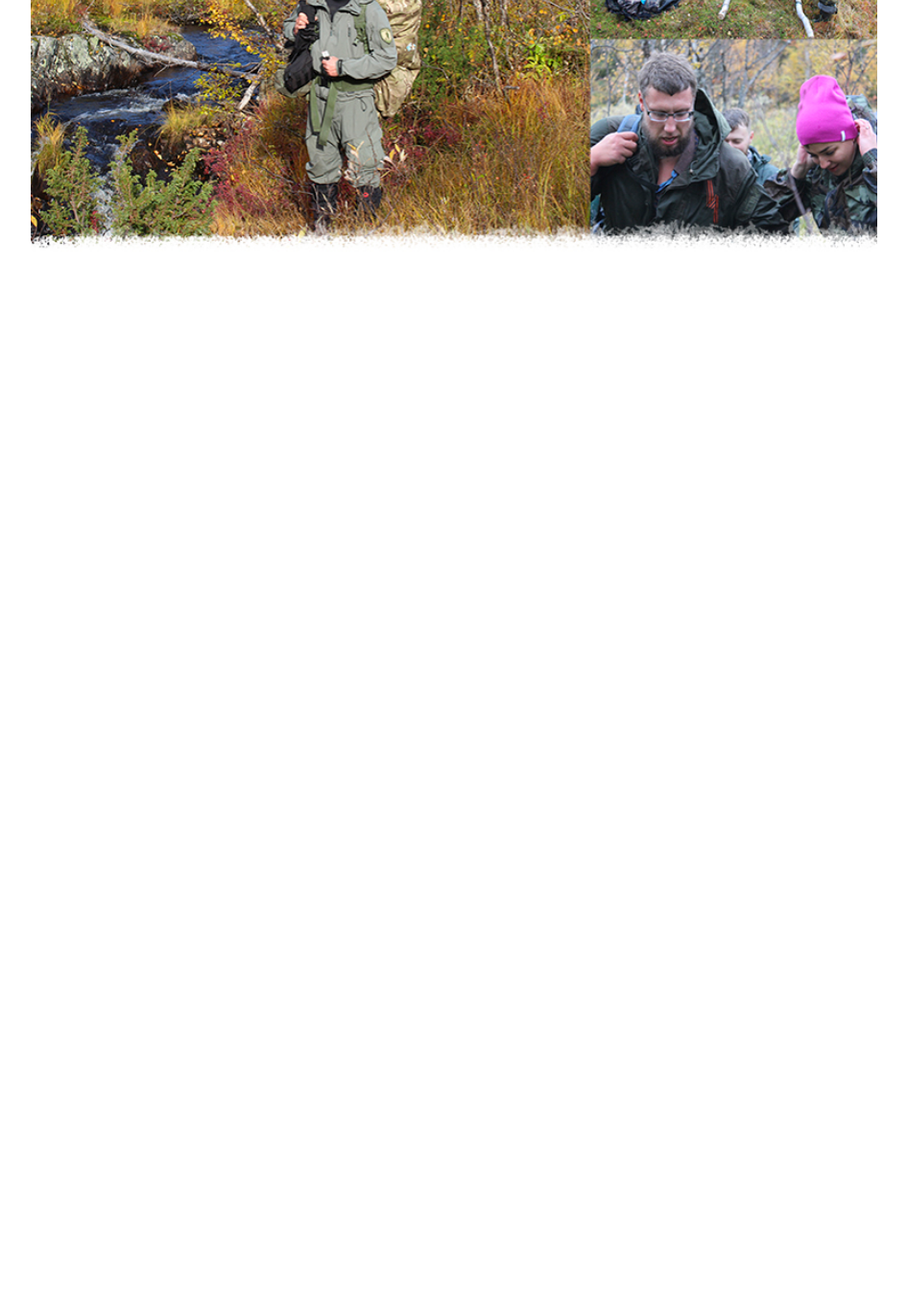
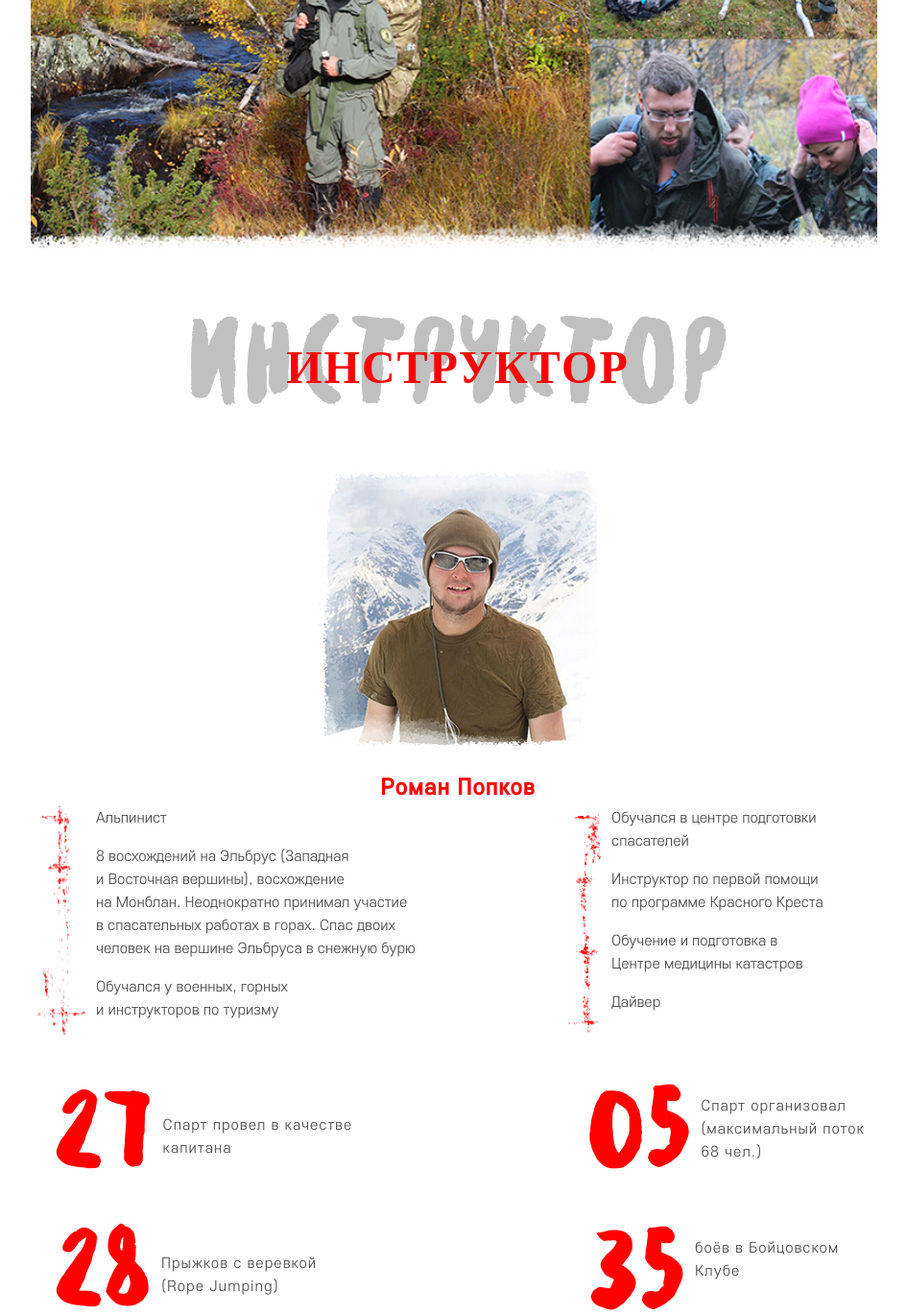
Before and after one commit to buka87-png/Sparta, a plain HTML site: page index.html in a window 1280 px wide. Shown: the part 6912-8282 px from the top of the page at 96% size, without its empty margins (163-1108 px from the left). Before the commit the page ends 7191 px from the top, so only its background shows below. Drawn offline with Linux system fonts and the light colour scheme; a web font is replaced by a local one.

Commit message:
Добавили блок про инструктора

```diff
--- a/css/style.css
+++ b/css/style.css
@@ -764,6 +764,78 @@ ARTICLE2
   margin-left: 80px;
   width: 882px;
 }
+/*.................
+ARTICLE3
+.................*/
+.teacher {
+  margin-top: 100px;
+}
+.instructor__name h1 {
+  font-size: 130px;
+  letter-spacing: 7px;
+  line-height: 20px;
+  color: silver;
+  font-family: "Besom";
+  text-align: center;
+}
+.instructor__name h2 {
+  font-size: 48px;
+  letter-spacing: 2px;
+  color: #ff0000;
+  font-family: "CoreSansE-75ExtraBold";
+  text-transform: uppercase;
+  margin-top: -60px;
+  text-align: center;
+}
+.instructor__face {
+  margin-top: 60px;
+  text-align: center;
+}
+.instructor__face h3 {
+  margin-top: 30px;
+  font-size: 24px;
+  letter-spacing: 1px;
+  line-height: 24px;
+  color: #ff0000;
+  font-family: "CoreSansE-45Regular";
+}
+.instructor__text {
+  display: flex;
+}
+.instructor__text img {
+  margin-left: 100px;
+}
+.instructor__column p {
+  font-size: 16px;
+  line-height: 24px;
+  color: #4d4d4d;
+  font-family: "CoreSansE-35Light";
+  margin-left: 10px;
+}
+.instructor__namber {
+  display: flex;
+  margin-top: 80px;
+  margin-left: 120px;
+}
+.instructor__namber h1 {
+  font-size: 120px;
+  letter-spacing: 6px;
+  line-height: 17px;
+  color: #ff0000;
+  font-family: "Besom";
+  margin-top: 20px;
+}
+.instructor__namber p {
+  font-size: 16px;
+  letter-spacing: 1px;
+  line-height: 24px;
+  color: #4d4d4d;
+  font-family: "CoreSansE-35Light";
+  margin-left: 10px;
+}
+.top {
+  margin-top: -20px;
+}
  /*.................
 MEDIA
 .................*/
--- a/index.html
+++ b/index.html
@@ -74,7 +74,7 @@
 </div>
 </header>
 <!-- //Header -->
-<!-- Section 1 -->
+<!-- Section1 -->
 <section class='section'>
 <div class='container'>
 <div class='you_waiting'>
@@ -166,8 +166,8 @@
 </div>
 </div>
 </section>
-<!-- //Section 1 -->
-<!-- Section 2 -->
+<!-- //Section1 -->
+<!-- Section2 -->
 <div class='section__two'>
 <div class='container'>
 <div class='budet'>
@@ -233,7 +233,7 @@
 </div>
 </div>
 </div>
-<!-- //Section 2 -->
+<!-- //Section2 -->
 <!-- Main -->
 <div class='main'>
 <div class='container'>
@@ -348,7 +348,7 @@
 </div>
 </div>
 <!-- //Main -->
-<!-- Section 3 -->
+<!-- Section3 -->
 <div class='section__three'>
 <div class='container'>
 <div class='ispytai'>
@@ -370,7 +370,7 @@
 </div>
 </div>
 </div>
-<!-- //Section -->
+<!-- //Section3 -->
 <!-- Article1 -->
 <article class='article'>
 <div class='container'>
@@ -505,6 +505,107 @@
 </div>
 </div>
 <!-- //Article2 -->
+<!-- Article3 -->
+<div class='teacher'>
+<div class='container'>
+<div class='instructor'>
+<div class='container'>
+<div class='row'>
+<div class='col-lg-12 col-md-12 col-sm-12'>
+<div class='instructor__name'>
+<h1>Инструктор</h1>
+<h2>Инструктор</h2>
+</div>
+</div>
+</div>
+<div class='row'>
+<div class='col-lg-12 col-md-12 col-sm-12'>
+<div class='instructor__face'>
+<img src='img/instructor_foto.png'>
+<h3>Роман Попков</h3>
+</div>
+</div>
+</div>
+<div class='row'>
+<div class='col-lg-6 col-md-6 col-sm-6'>
+<div class='instructor__text'>
+<img src='img/red_klyaksa_1.png'>
+<div class='instructor__column'>
+<p>Альпинист</p>
+<p>8 восхождений на Эльбрус (Западная<br>
+и Восточная вершины), восхождение <br>
+на Монблан. Неоднократно принимал участие<br>
+в спасательных работах в горах. Спас двоих<br>
+человек на вершине Эльбруса в снежную бурю</p>
+<p>Обучался у военных, горных<br>
+и инструкторов по туризму </p>
+</div>
+</div>
+</div>
+<div class='col-lg-6 col-md-6 col-sm-6'>
+<div class='instructor__text'>
+<img src='img/red_klyaksa_2.png'>
+<div class='instructor__column'>
+<p>Обучался в центре подготовки<br> спасателей</p>
+<p>Инструктор по первой помощи<br>
+по программе Красного Креста</p>
+<p>Обучение и подготовка в<br>
+Центре медицины катастров</p>
+<p>Дайвер</p>
+</div>
+</div>
+</div>
+</div>
+<div class='row'>
+<div class='col-lg-6 col-md-6 col-sm-6'>
+<div class='instructor__namber'>
+<h1>27</h1>
+<p>Спарт провел в качестве <br> капитана</p>
+</div>
+<div class='instructor__namber'>
+<h1>28</h1>
+<p>Прыжков с веревкой<br> (Rope Jumping)</p>
+</div>
+</div>
+<div class='col-lg-6 col-md-6 col-sm-6'>
+<div class='instructor__namber'>
+<h1>05</h1>
+<p class='top'>Спарт организовал<br> (максимальный поток <br> 68 чел.)</p>
+</div>
+<div class='instructor__namber'>
+<h1>35</h1>
+<p class='top'>боёв в Бойцовском<br>Клубе</p>
+</div>
+</div>
+</div>
+</div>
+</div>
+</div>
+</div>
+<!-- //Article3 -->
+<!-- Section3 -->
+<div class='section__three'>
+<div class='container'>
+<div class='ispytai'>
+<div class='container'>
+<div class='row'>
+<div class='col-lg-6 col-md-6 col-sm-6'>
+<div class='zaxvat'>
+<h1>Испытай</h1>
+<h2>себя на прочность</h2>
+</div>
+</div>
+<div class='col-lg-6 col-md-6 col-sm-6'>
+<div class='call__button__ispytai'>
+<a>Рискнуть</a>
+</div>
+</div>
+</div>
+</div>
+</div>
+</div>
+</div>
+<!-- //Section3 -->
 <!-- Footer -->
 
 <!-- //Footer -->
```
Also changed, not shown: img/instructor_foto.png (added), img/red_klyaksa_1.png (added), img/red_klyaksa_2.png (added).
